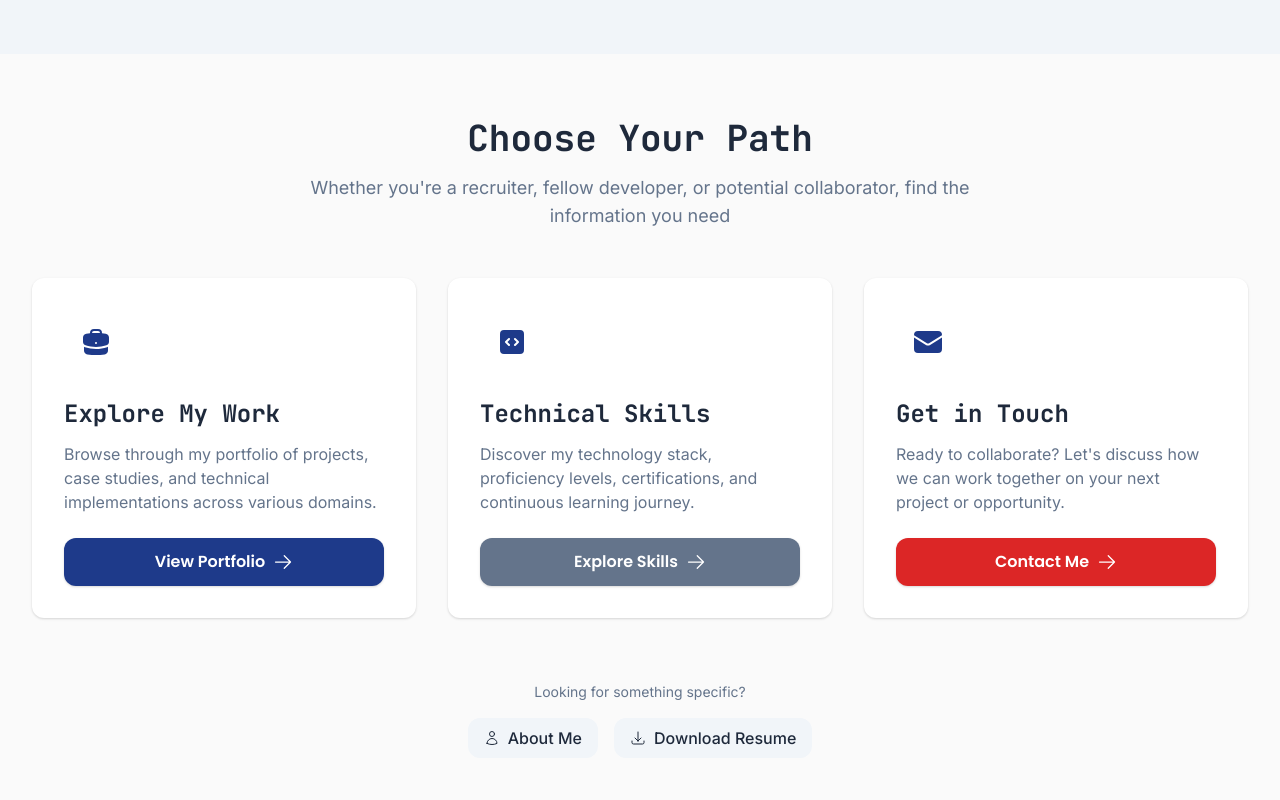
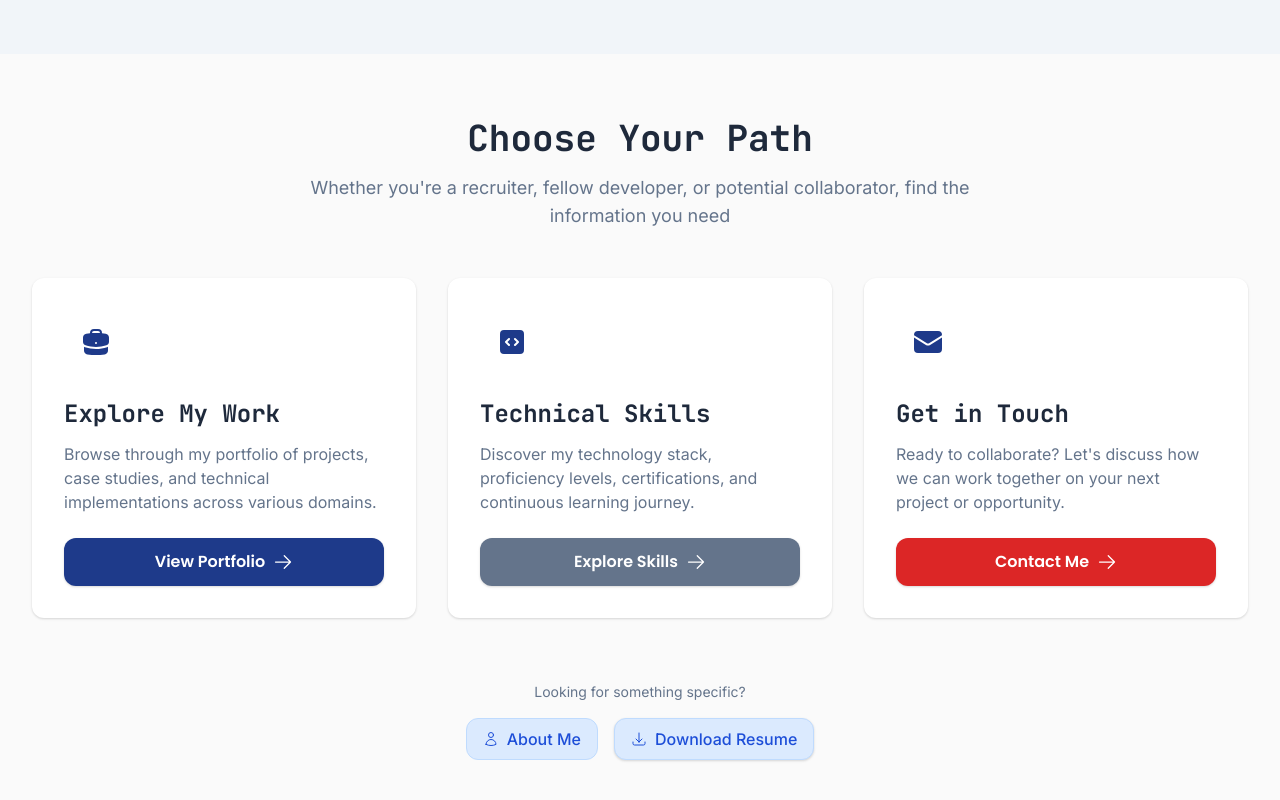
Before and after one commit to ravindu439/ravindu439.github.io, a Next.js app: page /homepage in a window 1280 px wide. Shown: the part 4996-5796 px from the top of the page. Built offline with nearby package versions, Linux system fonts and the light colour scheme.

Commit message:
Refactor code structure for improved readability and maintainability

```diff
--- a/src/app/about/page.tsx
+++ b/src/app/about/page.tsx
@@ -160,7 +160,17 @@ export default function AboutPage() {
     skills: ["Physics", "Chemistry", "Combined Mathematics"],
     icon: "AcademicCapIcon",
     type: "education"
-  }];
+  },
+{
+    id: 6,
+    year: "2017",
+    title: "G.C.E. Ordinary Level (O/L)",
+    organization: "Distinction in 9 Subjects",
+    description: "Excelled in G.C.E. O/L examinations with distinctions in Mathematics, Science, Sinhala, Buddhism, Art, History, English, Geography, and Agriculture.Secured a strong foundation for advanced studies in Physical Science stream.",
+    skills: ["Mathematics", "Science", "Sinhala", "Buddhism", "Art","History", "English", "Geography","Agriculture"],
+    icon: "AcademicCapIcon",
+    type: "education"
+}];
 
 
   const missionData = {
--- a/src/app/homepage/components/CTAPathways.tsx
+++ b/src/app/homepage/components/CTAPathways.tsx
@@ -102,10 +102,10 @@ const CTAPathways = ({ className = '' }: CTAPathwaysProps) => {
           <p className="text-sm font-body text-muted-foreground mb-4">
             Looking for something specific?
           </p>
-          <div className="flex flex-wrap justify-center gap-4">
+          <div className="flex flex-wrap justify-center gap-4 color text-foreground ">
             <Link
               href="/about"
-              className="inline-flex items-center space-x-2 px-4 py-2 bg-muted text-foreground rounded-lg font-body font-medium hover:bg-muted/80 transition-smooth"
+              className="inline-flex items-center space-x-2 px-4 py-2 bg-blue-100 text-blue-700 border border-blue-200 rounded-lg font-body font-medium hover:bg-blue-200 transition-smooth"
             >
               <Icon name="UserIcon" size={16} variant="outline" />
               <span>About Me</span>
@@ -113,7 +113,7 @@ const CTAPathways = ({ className = '' }: CTAPathwaysProps) => {
             <a
               href="/assets/resume.pdf"
               download
-              className="inline-flex items-center space-x-2 px-4 py-2 bg-muted text-foreground rounded-lg font-body font-medium hover:bg-muted/80 transition-smooth"
+              className="inline-flex items-center space-x-2 px-4 py-2 bg-blue-100 text-blue-700 border border-blue-200 rounded-lg font-body font-medium hover:bg-blue-200 transition-smooth shadow-card"
             >
               <Icon name="ArrowDownTrayIcon" size={16} variant="outline" />
               <span>Download Resume</span>
```
Also changed, not shown: 1 other file (tests, documents, lock files or other folders).
